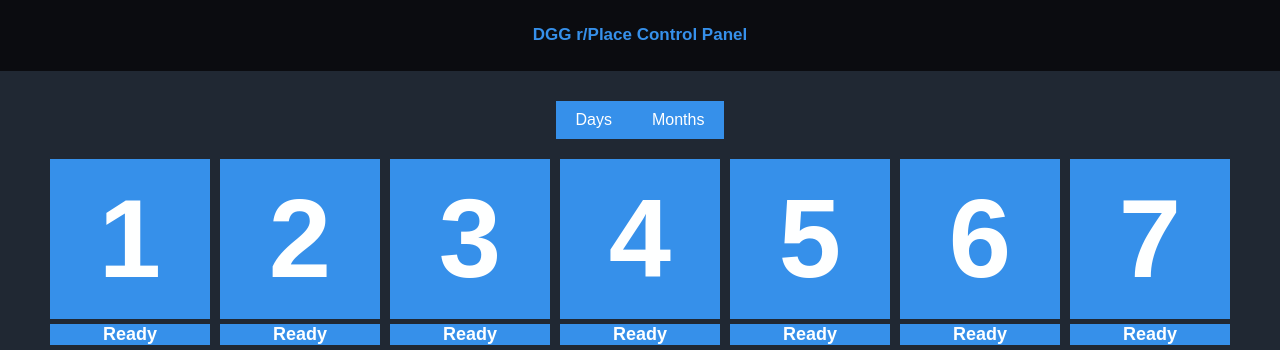
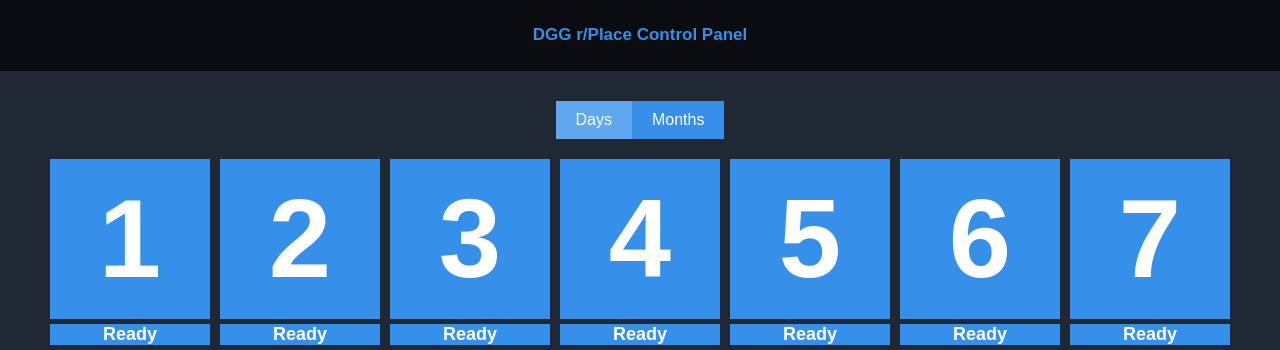
Before and after one commit to RingoMar/place-control, a plain HTML site: page index.html in a window 1280 px wide. Shown: the top 350 px of the page. Drawn offline with Linux system fonts and the light colour scheme.

Commit message:
for active

```diff
--- a/style.css
+++ b/style.css
@@ -34,7 +34,7 @@ body {
 }
 
 .tab.active {
-  background-color: #3690ea;
+  background-color: #5FA8EF;
   color: white;
 }
 
```
